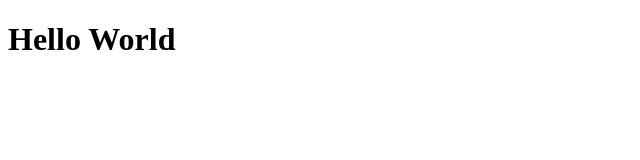
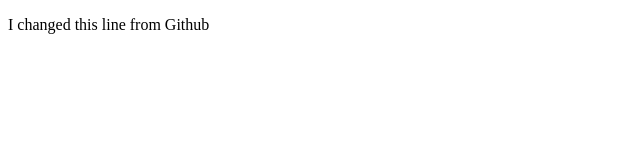
Before and after one commit to rdkelley/project1, a plain HTML site: page index.html in a window 1280 px wide. Shown: the whole page, without its empty margins (0-640 px from the left). Drawn offline with Linux system fonts and the light colour scheme.

Commit message:
Update index.html

```diff
--- a/index.html
+++ b/index.html
@@ -7,6 +7,6 @@
   <title>Document</title>
 </head>
 <body>
-  <h1>Hello World</h1>
+  <p>I changed this line from Github</p>
 </body>
 </html>
```
